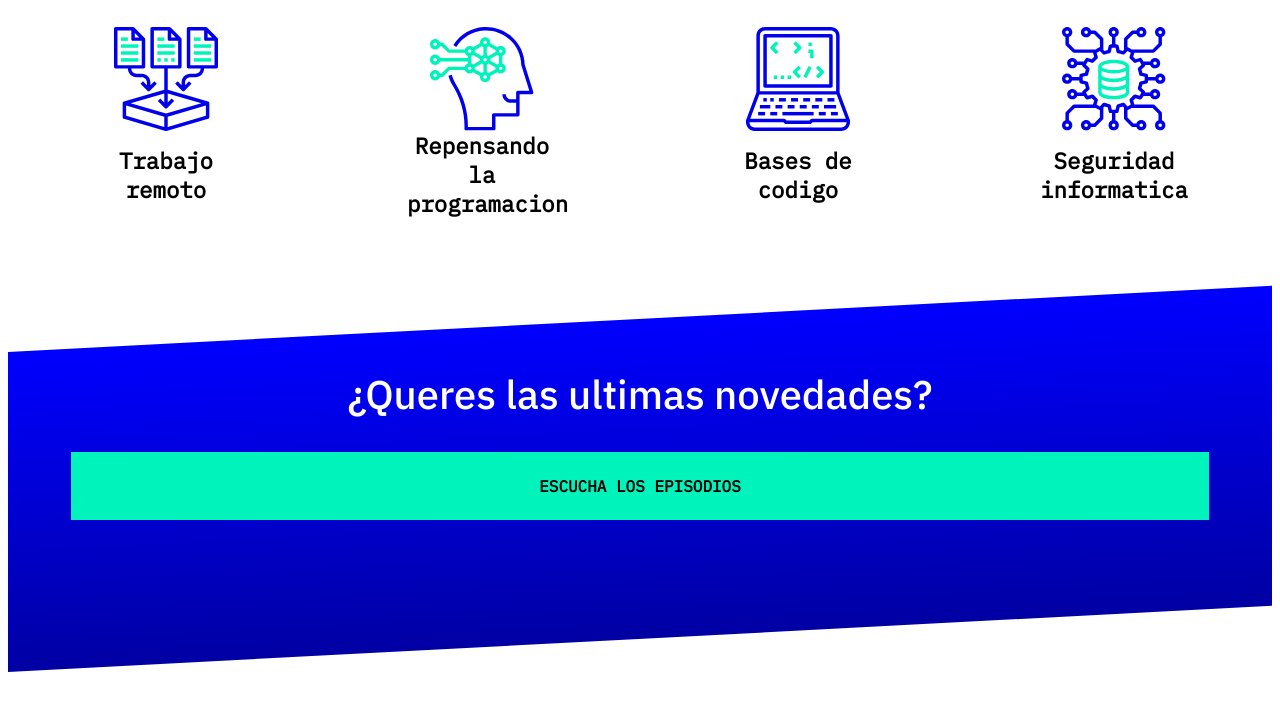
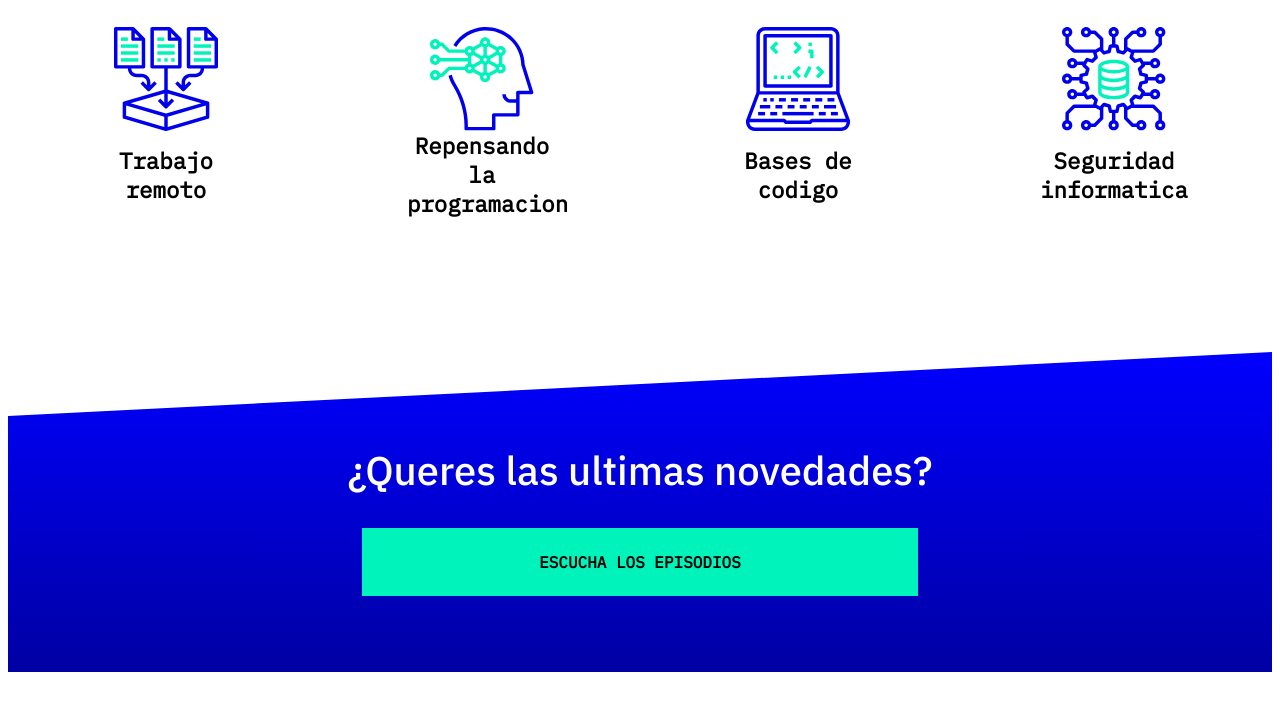
Before and after one commit to mrlee-00/Ejercicios_de_acamica, a plain HTML site: page PROYECTO1/index.html in a window 1280 px wide. Shown: the part 3099-3821 px from the top of the page. Drawn offline with Linux system fonts and the light colour scheme.

Commit message:
Arregle la parte de novedades :D

```diff
--- a/PROYECTO1/index.html
+++ b/PROYECTO1/index.html
@@ -109,12 +109,14 @@
     <br>
     <br>
     <section class="novedades">
+        <div class="novedades_contenedor">
             <div class="novedades_div">
                 <div class="novedades_div_titulo">
                     <h2 class="novedades_titulo">¿Queres las ultimas novedades?</h2>
                 </div>
                 <div class="novedades_div_boton">
                     <button class="novedades_boton">Escucha los Episodios</button>
+                </div>
             </div>
         </div>
     </section>
--- a/PROYECTO1/styles/styles.scss
+++ b/PROYECTO1/styles/styles.scss
@@ -159,14 +159,19 @@ p{
     }
 }
 .novedades{
-    background-image: linear-gradient(#0000FF, #0000A3);
-    transform: skewY(-6deg);
-    transform-origin: top left;
     height: 20rem;
-    .novedades_div{
-        transform: skewY(6deg);
-        transform-origin: top left;
+    padding: 0;
+    margin: 0;
+    width: 100%;
+    .novedades_contenedor{
+        background-image: linear-gradient(#0000FF, #0000A3);
+        clip-path: polygon(0 7%, 100% 0, 100% 100%, 0 100%);
+        height: 100%;
+        display: flex;
+        justify-content: center;
+        align-items: center;
     }
+
     .novedades_titulo{
         font-weight: 100;
         color: white;
@@ -346,13 +351,14 @@ p{
         }
     }
     .novedades{
-        transform: skewY(-3deg);
-        transform-origin: top left;
-        .novedades_div{
-            transform: skewY(3deg);
-            transform-origin: top left;
+        .novedades_contenedor{
+            display: flex;
+            justify-content: center;
+            align-items: center;
+            clip-path: polygon(0 20%, 100% 0, 100% 100%, 0 100%);
         }
     }
+
     .footer{
         display: flex;
         flex-direction: row;
```
Also changed, not shown: PROYECTO1/styles/styles.css, 1 other file. Lines whose indentation alone changed are shown as unchanged.
